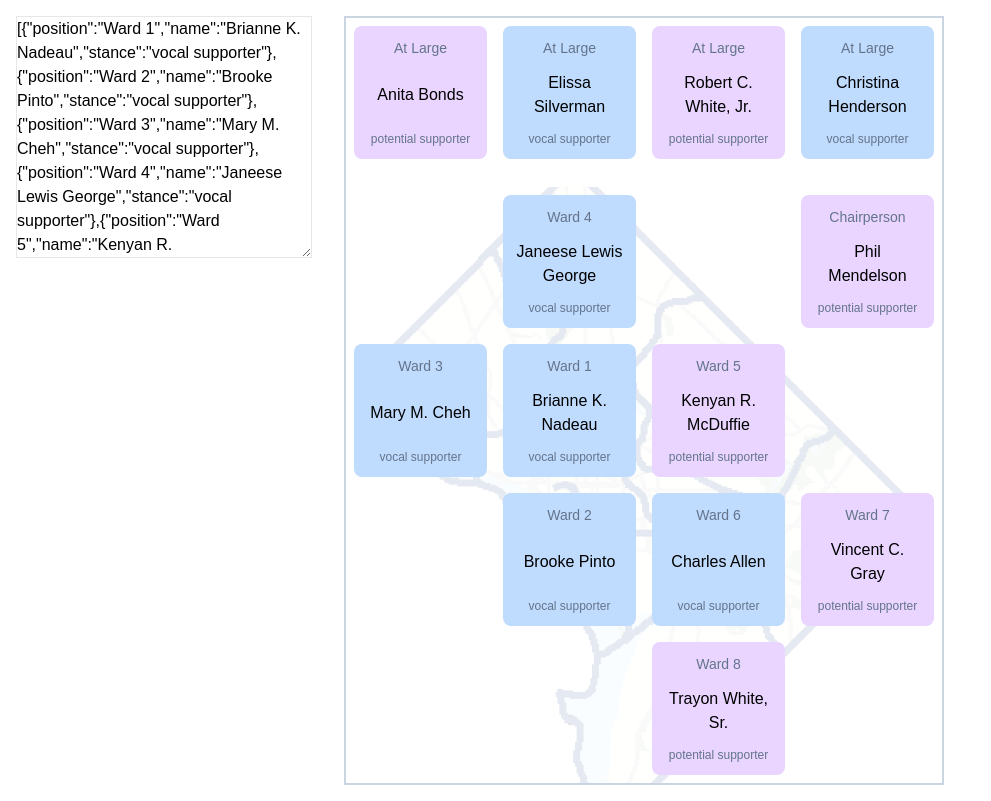
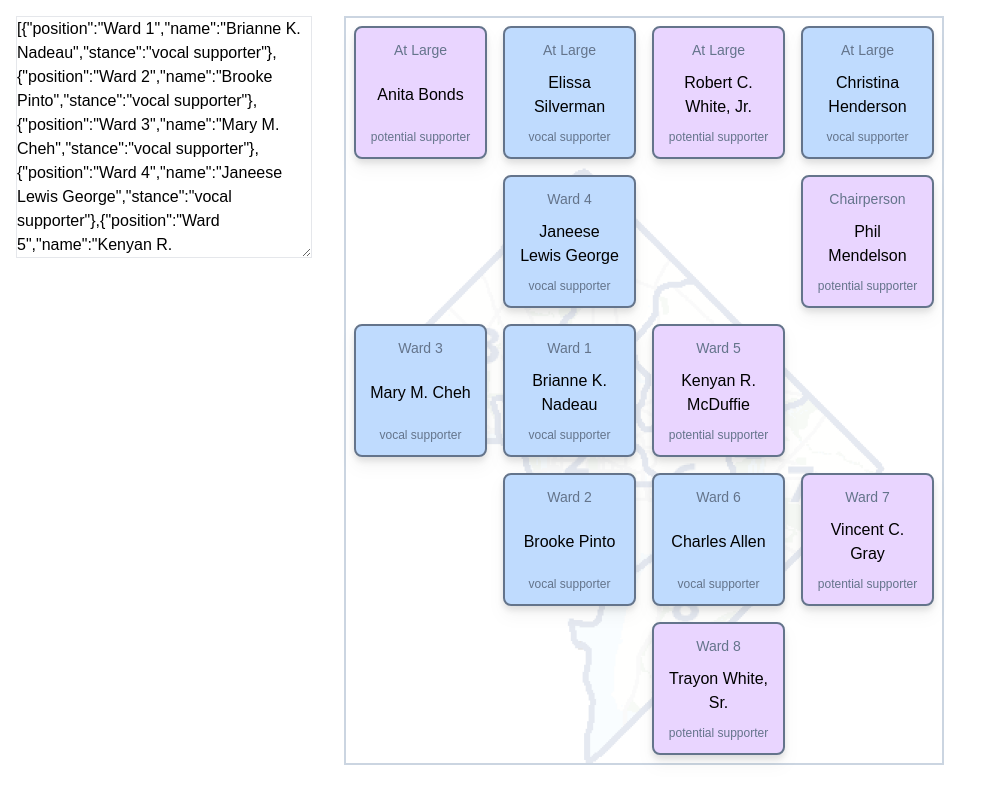
Before and after one commit to caseywatts/dc-council-viz, a Svelte app: page / in a window 1280 px wide. Shown: the whole page, without its empty margins (0-991 px from the left). Built offline with nearby package versions, Linux system fonts and the light colour scheme.

Commit message:
update map to show all of DC; update councilmember card styles to lift from background some

```diff
--- a/src/App.svelte
+++ b/src/App.svelte
@@ -8,7 +8,7 @@
   let data = JSON.parse(dataJSON);
   $: data = JSON.parse(dataJSON);
 
-  // helper function to grab people by their ward
+  // helper function to grab councilmember records by ward
   function councilmemberForWard(data, wardNumber) {
     return data.filter((councilmember) => {
       return councilmember.position == `Ward ${wardNumber}`;
@@ -39,30 +39,29 @@
   </div>
 
   <div class="m-4 border-2 border-slate-300 space-y-1" style="width:600px;">
-    <div class="grid gap-4 grid-cols-4 grid-rows-1 p-2">
+    <div class="grid gap-4 grid-cols-4 grid-rows-4 p-2" style="background-image: url('{DCBackground}'); background-size: contain; background-repeat: no-repeat; background-position: bottom center;">
       {#each atLargeCouncilmembers as councilmember}
         <CouncilmemberCell {councilmember} />
       {/each}
-      <div />
-    </div>
 
-    <div class="grid gap-4 grid-cols-4 grid-rows-4 p-2" style="background-image: url('{DCBackground}'); background-size: contain; background-repeat: no-repeat; background-position: center center;">
       <div />
       <CouncilmemberCell councilmember={councilmember_for_ward_4} />
       <div />
+
       <CouncilmemberCell councilmember={chairperson} />
       <CouncilmemberCell councilmember={councilmember_for_ward_3} />
       <CouncilmemberCell councilmember={councilmember_for_ward_1} />
       <CouncilmemberCell councilmember={councilmember_for_ward_5} />
+
       <div />
       <div />
       <CouncilmemberCell councilmember={councilmember_for_ward_2} />
       <CouncilmemberCell councilmember={councilmember_for_ward_6} />
+
       <CouncilmemberCell councilmember={councilmember_for_ward_7} />
       <div />
       <div />
       <CouncilmemberCell councilmember={councilmember_for_ward_8} />
-      <div />
     </div>
   </div>
 </div>
--- a/src/lib/CouncilmemberCell.svelte
+++ b/src/lib/CouncilmemberCell.svelte
@@ -9,10 +9,11 @@
     }
   };
 
+  $: borderColor = "border-slate-500";
   $: backgroundColor = backgroundColorForStance(councilmember.stance);
 </script>
 
-<div class="rounded-lg p-3 aspect-square flex flex-col items-center justify-between text-center {backgroundColor}">
+<div class="rounded-lg p-3 aspect-square flex flex-col items-center justify-between text-center {backgroundColor} border-2 {borderColor} drop-shadow-lg">
   <div class="text-sm text-slate-500">{councilmember.position}</div>
   <div class="text-md font-medium">{councilmember.name}</div>
   <div class="text-xs text-slate-500">{councilmember.stance}</div>
```
Also changed, not shown: src/assets/DC Wards Background.png.
